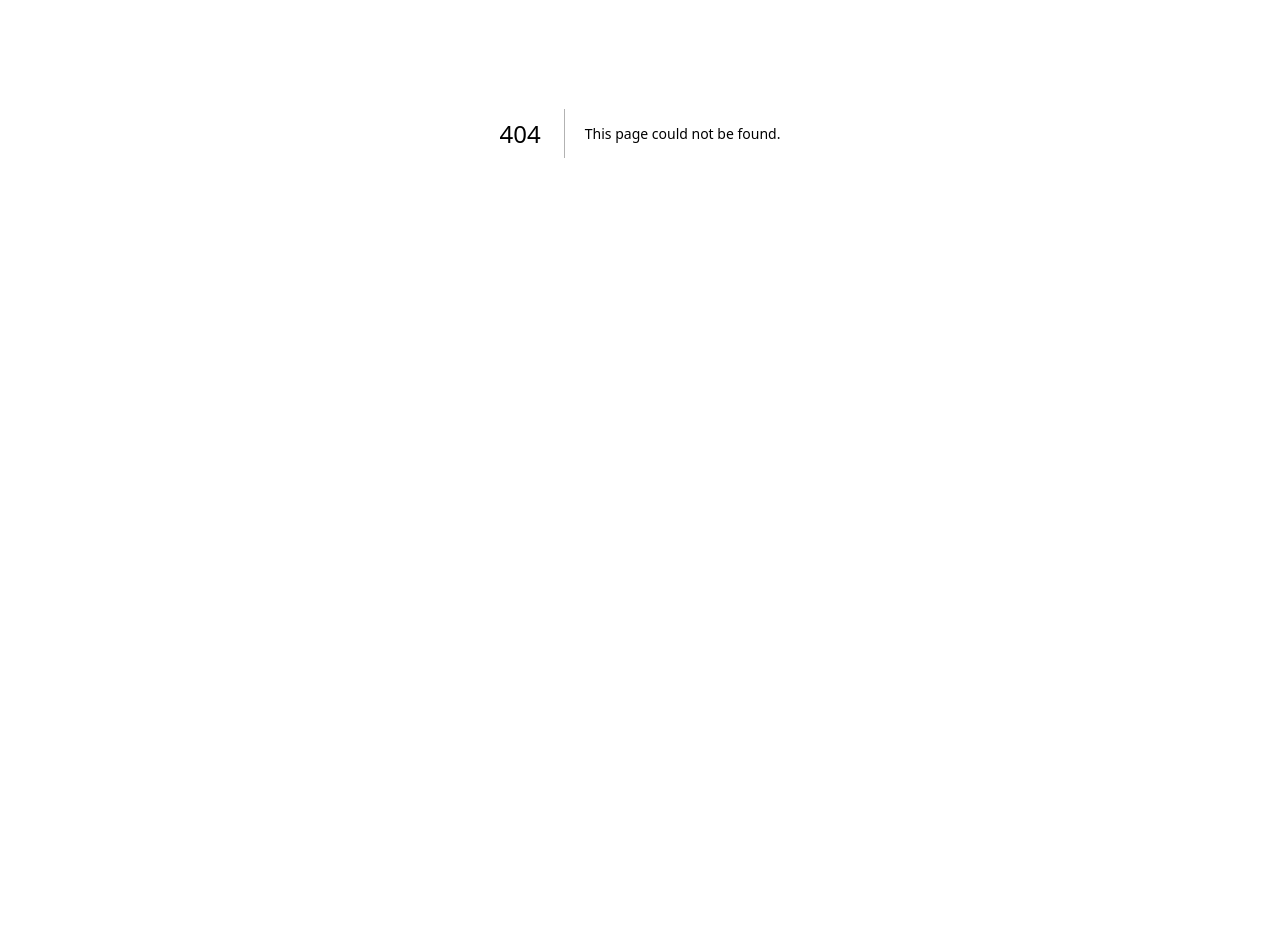
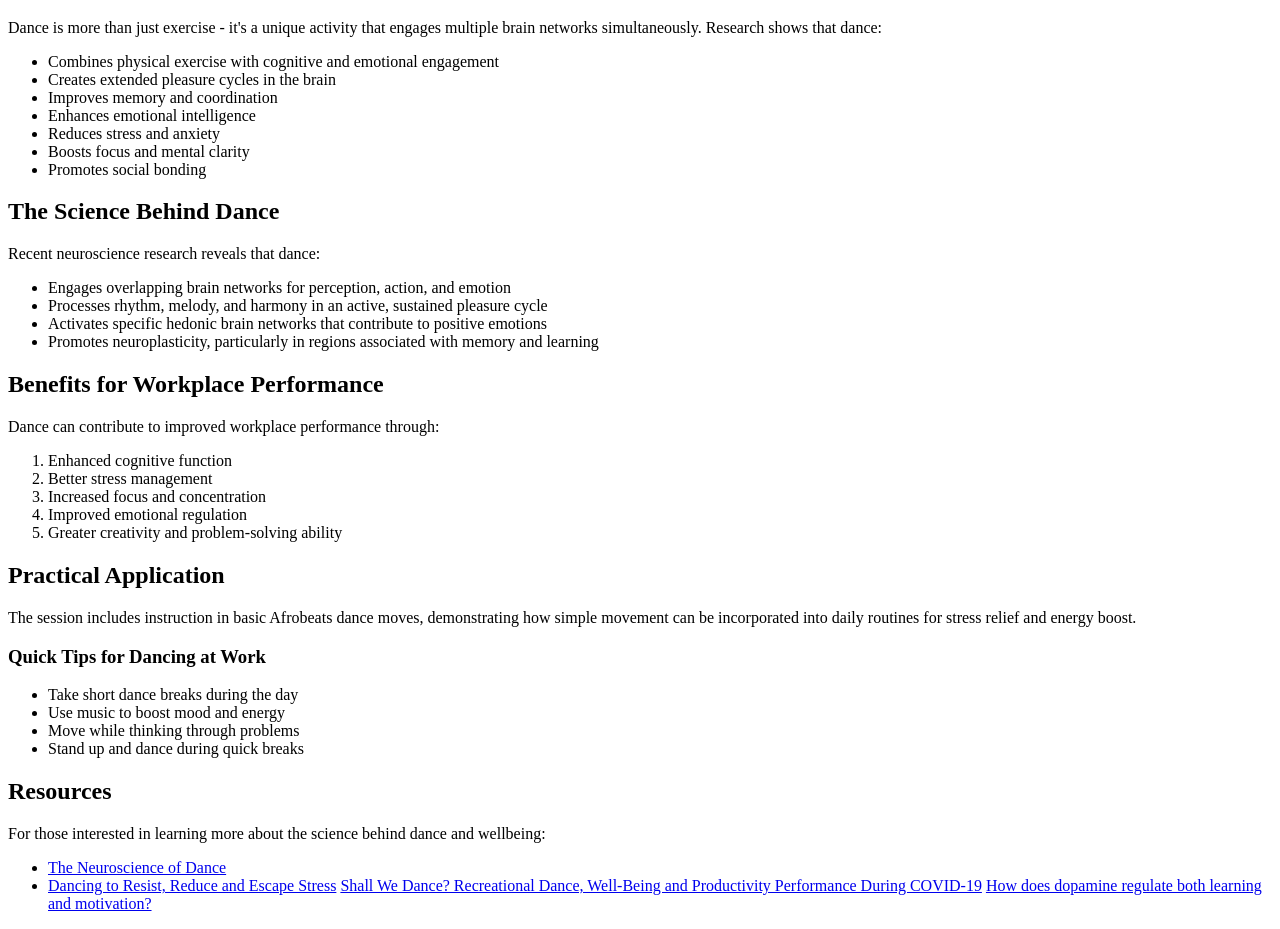
Before and after one commit to igoromerbasicalteos/tip-of-the-week, a Next.js app: page /presentations/250116-dancing in a window 1280 px wide. Before the commit this address had no page. Shown: the part 267-1196 px from the top of the page. Before the commit the page ends 800 px from the top, so only its background shows below. Built offline with nearby package versions, Linux system fonts and the light colour scheme.

Commit message:
dancing to de-stress

```diff
--- /dev/null
+++ b/pages/presentations/250116-dancing.mdx
@@ -0,0 +1,49 @@
+# Dancing to De-Stress
+
+> Author: [Joshua Boateng](jos@alteos.com)
+> Date: 16.01.2025
+
+## Overview
+This presentation explores how dance, particularly as a form of movement and exercise, can enhance wellbeing and boost productivity. The presentation combines research-backed insights with practical dance instruction, focusing on Afrobeats moves that can be used at our upcoming company party.
+
+## Why Dance?
+Dance is more than just exercise - it's a unique activity that engages multiple brain networks simultaneously. Research shows that dance:
+
+- Combines physical exercise with cognitive and emotional engagement
+- Creates extended pleasure cycles in the brain
+- Improves memory and coordination
+- Enhances emotional intelligence
+- Reduces stress and anxiety
+- Boosts focus and mental clarity
+- Promotes social bonding
+
+## The Science Behind Dance
+Recent neuroscience research reveals that dance:
+- Engages overlapping brain networks for perception, action, and emotion
+- Processes rhythm, melody, and harmony in an active, sustained pleasure cycle
+- Activates specific hedonic brain networks that contribute to positive emotions
+- Promotes neuroplasticity, particularly in regions associated with memory and learning
+
+## Benefits for Workplace Performance
+Dance can contribute to improved workplace performance through:
+1. Enhanced cognitive function
+2. Better stress management
+3. Increased focus and concentration
+4. Improved emotional regulation
+5. Greater creativity and problem-solving ability
+
+## Practical Application
+The session includes instruction in basic Afrobeats dance moves, demonstrating how simple movement can be incorporated into daily routines for stress relief and energy boost.
+
+### Quick Tips for Dancing at Work
+- Take short dance breaks during the day
+- Use music to boost mood and energy
+- Move while thinking through problems
+- Stand up and dance during quick breaks
+
+## Resources
+For those interested in learning more about the science behind dance and wellbeing:
+- [The Neuroscience of Dance](https://www.researchgate.net/publication/370232903_The_Neuroscience_of_Dance_A_Conceptual_Framework_and_Systematic_Review)
+- [Dancing to Resist, Reduce and Escape Stress](https://www.researchgate.net/publication/334281938_DANCING_TO_RESIST_REDUCE_AND_ESCAPE_STRESS)
+[Shall We Dance? Recreational Dance, Well-Being and Productivity Performance During COVID-19](https://pmc.ncbi.nlm.nih.gov/articles/PMC9133908/)
+[How does dopamine regulate both learning and motivation?](https://www.sciencedaily.com/releases/2023/06/230606111734.htm#)
--- a/pages/schedule_participants.mdx
+++ b/pages/schedule_participants.mdx
@@ -22,7 +22,7 @@ Every Thursday at 3:00 PM CET, a team member of Digital Product & Tech will pres
 | Hammad      | [Communication](presentations/241128-communication)   | 28.11.2024 |
 | Majid       | [Pomodoro](presentations/241205-pomodoro)             | 05.12.2024 |
 | Lena        | [Time Blocking](presentations/250109-time-blocking)   | 09.01.2025 |
-| Joshua      | TBD                                                   | 16.01.2025 |
+| Joshua      | [Dancing to De-stress](presentations/250116-dancing)  | 16.01.2025 |
 | Pavlo       | TBD                                                   | 23.01.2025 |
 | Ivanna      | TBD                                                   | 30.01.2025 |
 | Dana        | TBD                                                   | 06.02.2025 |
```
